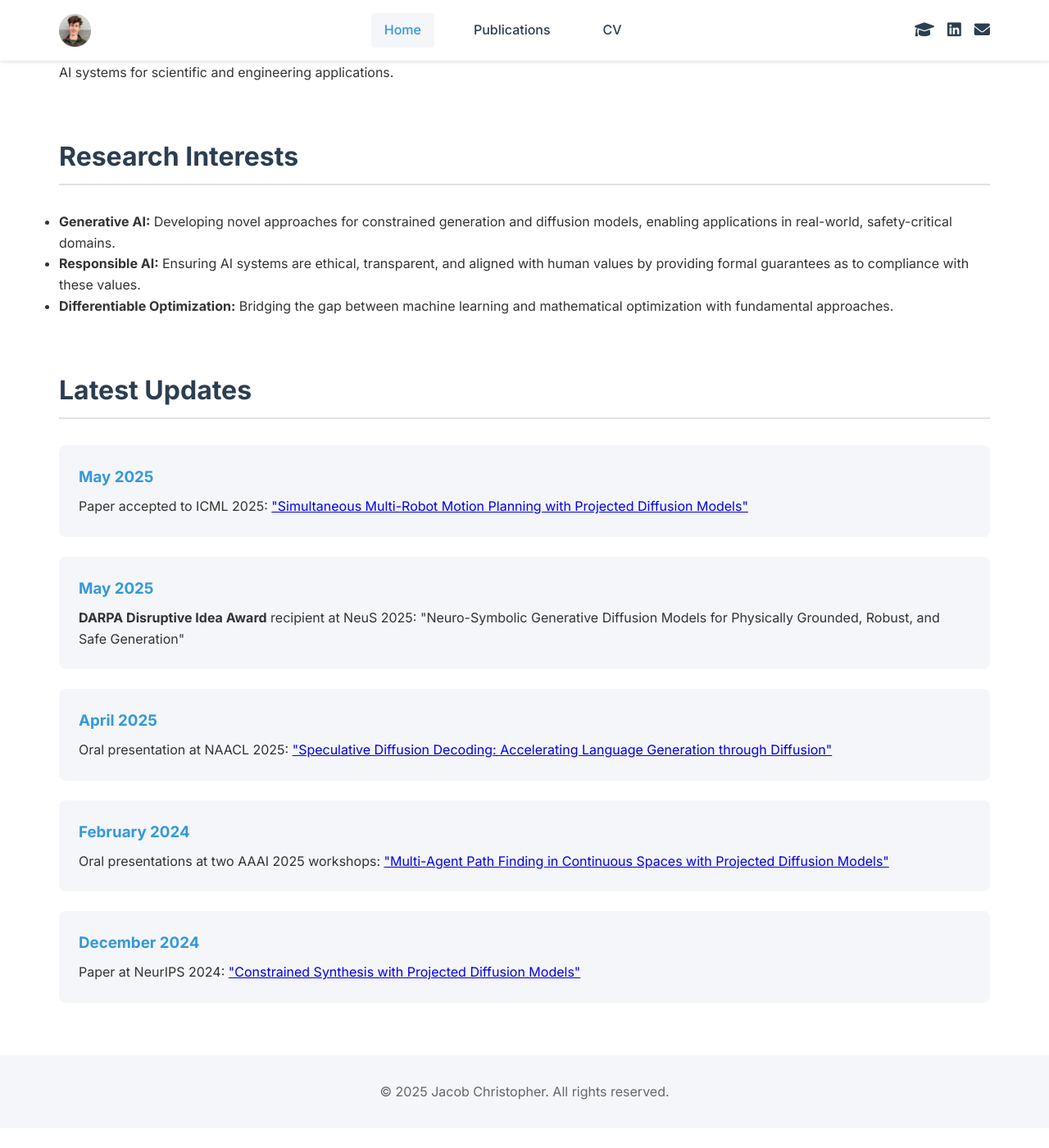
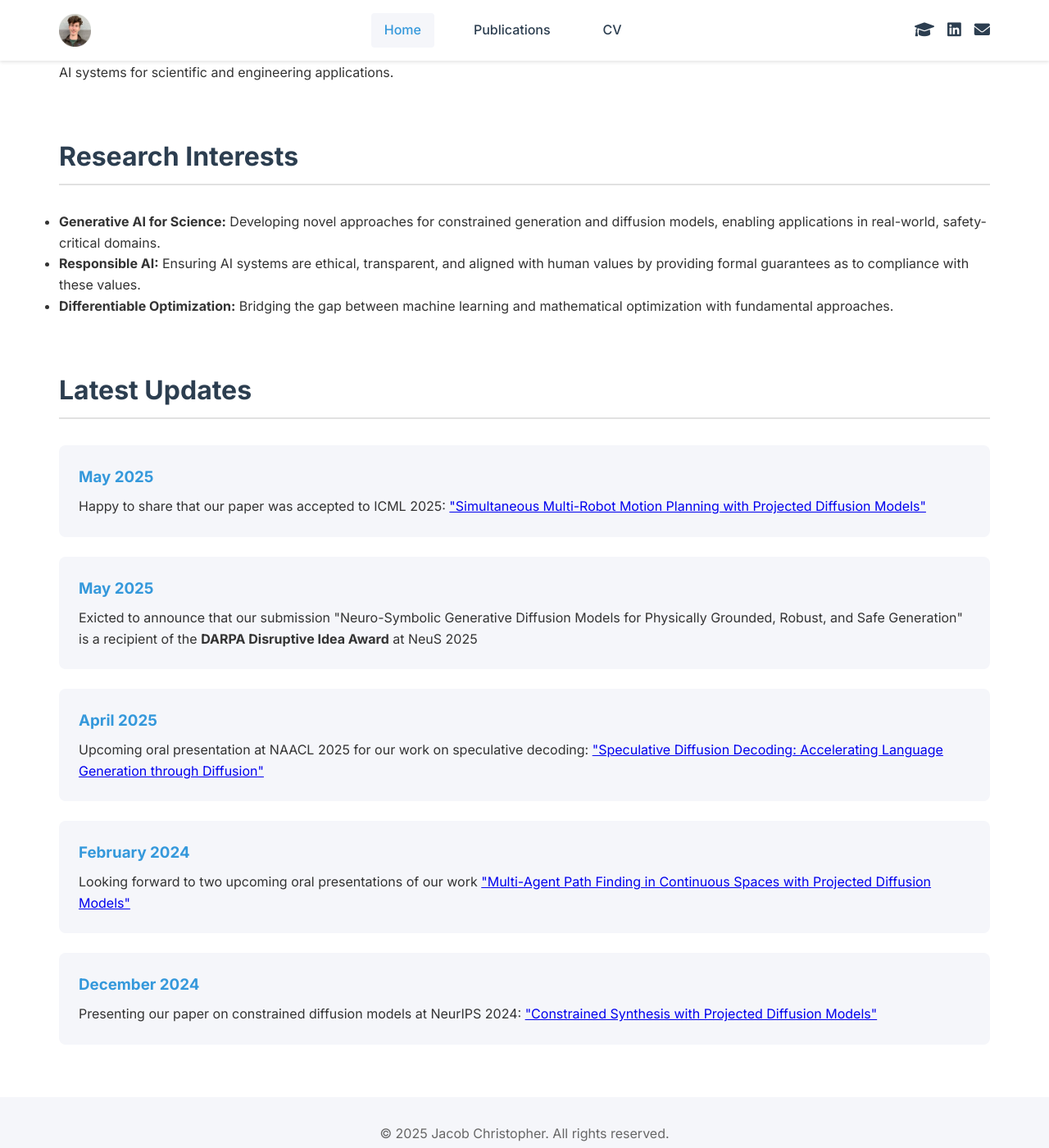
Before and after one commit to jacobchristopher/jacobchristopher.github.io, a Jekyll site: the page built from index.md, in a window 1280 px wide and 1400 px high, scrolled down 653 px. Shown: the whole window at 82% size. Built offline with Jekyll 4.4.1, drawn with Linux system fonts in a browser that asks for light colours; before the commit the page ends 2029 px from its top, so only the background shows below that; some of the changed text lies outside the part shown.

Commit message:
Update index.md

```diff
--- a/index.md
+++ b/index.md
@@ -8,7 +8,7 @@ title: Home
         <div class="hero-text">
             <h1>Jacob Christopher</h1>
             <p class="subtitle">PhD Student in Computer Science</p>
-            <p class="focus">Focus: Generative AI, Responsible AI, Differentiable Optimization</p>
+            <p class="focus"><strong>Focus: Generative AI for Science, Responsible AI, Differentiable Optimization</strong></p>
         </div>
         <div class="hero-image">
             <img src="assets/img/headshot_circle.png" alt="Jacob Christopher" class="headshot">
@@ -24,7 +24,7 @@ title: Home
 <div class="section">
     <h2 class="section-title">Research Interests</h2>
     <ul>
-        <li><strong>Generative AI:</strong> Developing novel approaches for constrained generation and diffusion models, enabling applications in real-world, safety-critical domains.</li>
+        <li><strong>Generative AI for Science:</strong> Developing novel approaches for constrained generation and diffusion models, enabling applications in real-world, safety-critical domains.</li>
         <li><strong>Responsible AI:</strong> Ensuring AI systems are ethical, transparent, and aligned with human values by providing formal guarantees as to compliance with these values.</li>
         <li><strong>Differentiable Optimization:</strong> Bridging the gap between machine learning and mathematical optimization with fundamental approaches.</li>
     </ul>
@@ -35,23 +35,23 @@ title: Home
     <div class="updates">
         <div class="update-item">
             <h3>May 2025</h3>
-            <p>Paper accepted to ICML 2025: <a href="https://arxiv.org/pdf/2502.03607" target="_blank">"Simultaneous Multi-Robot Motion Planning with Projected Diffusion Models"</a></p>
+            <p>Happy to share that our paper was accepted to ICML 2025: <a href="https://arxiv.org/pdf/2502.03607" target="_blank">"Simultaneous Multi-Robot Motion Planning with Projected Diffusion Models"</a></p>
         </div>
         <div class="update-item">
             <h3>May 2025</h3>
-            <p><b>DARPA Disruptive Idea Award</b> recipient at NeuS 2025: "Neuro-Symbolic Generative Diffusion Models for Physically Grounded, Robust, and Safe Generation"</p>
+            <p>Exicted to announce that our submission "Neuro-Symbolic Generative Diffusion Models for Physically Grounded, Robust, and Safe Generation" is a recipient of the <b>DARPA Disruptive Idea Award</b> at NeuS 2025</p>
         </div>
         <div class="update-item">
             <h3>April 2025</h3>
-            <p>Oral presentation at NAACL 2025: <a href="https://arxiv.org/abs/2408.05636" target="_blank">"Speculative Diffusion Decoding: Accelerating Language Generation through Diffusion"</a></p>
+            <p>Upcoming oral presentation at NAACL 2025 for our work on speculative decoding: <a href="https://arxiv.org/abs/2408.05636" target="_blank">"Speculative Diffusion Decoding: Accelerating Language Generation through Diffusion"</a></p>
         </div>
         <div class="update-item">
             <h3>February 2024</h3>
-            <p>Oral presentations at two AAAI 2025 workshops: <a href="https://arxiv.org/abs/2412.17993" target="_blank">"Multi-Agent Path Finding in Continuous Spaces with Projected Diffusion Models"</a></p>
+            <p>Looking forward to two upcoming oral presentations of our work <a href="https://arxiv.org/abs/2412.17993" target="_blank">"Multi-Agent Path Finding in Continuous Spaces with Projected Diffusion Models"</a></p>
         </div>
         <div class="update-item">
             <h3>December 2024</h3>
-            <p>Paper at NeurIPS 2024: <a href="https://arxiv.org/abs/2402.03559" target="_blank">"Constrained Synthesis with Projected Diffusion Models"</a></p>
+            <p>Presenting our paper on constrained diffusion models at NeurIPS 2024: <a href="https://arxiv.org/abs/2402.03559" target="_blank">"Constrained Synthesis with Projected Diffusion Models"</a></p>
         </div>
     </div>
 </div>
```
